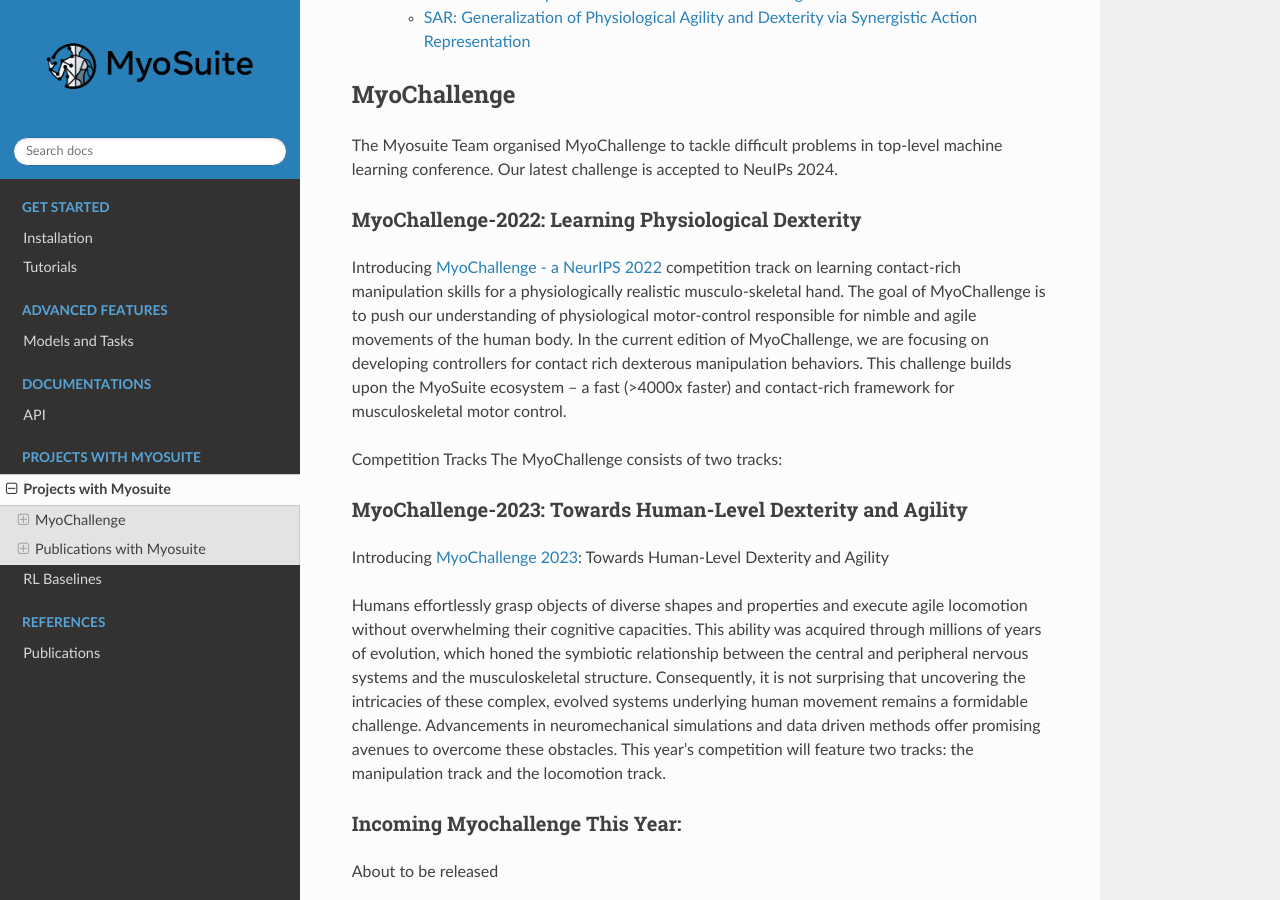
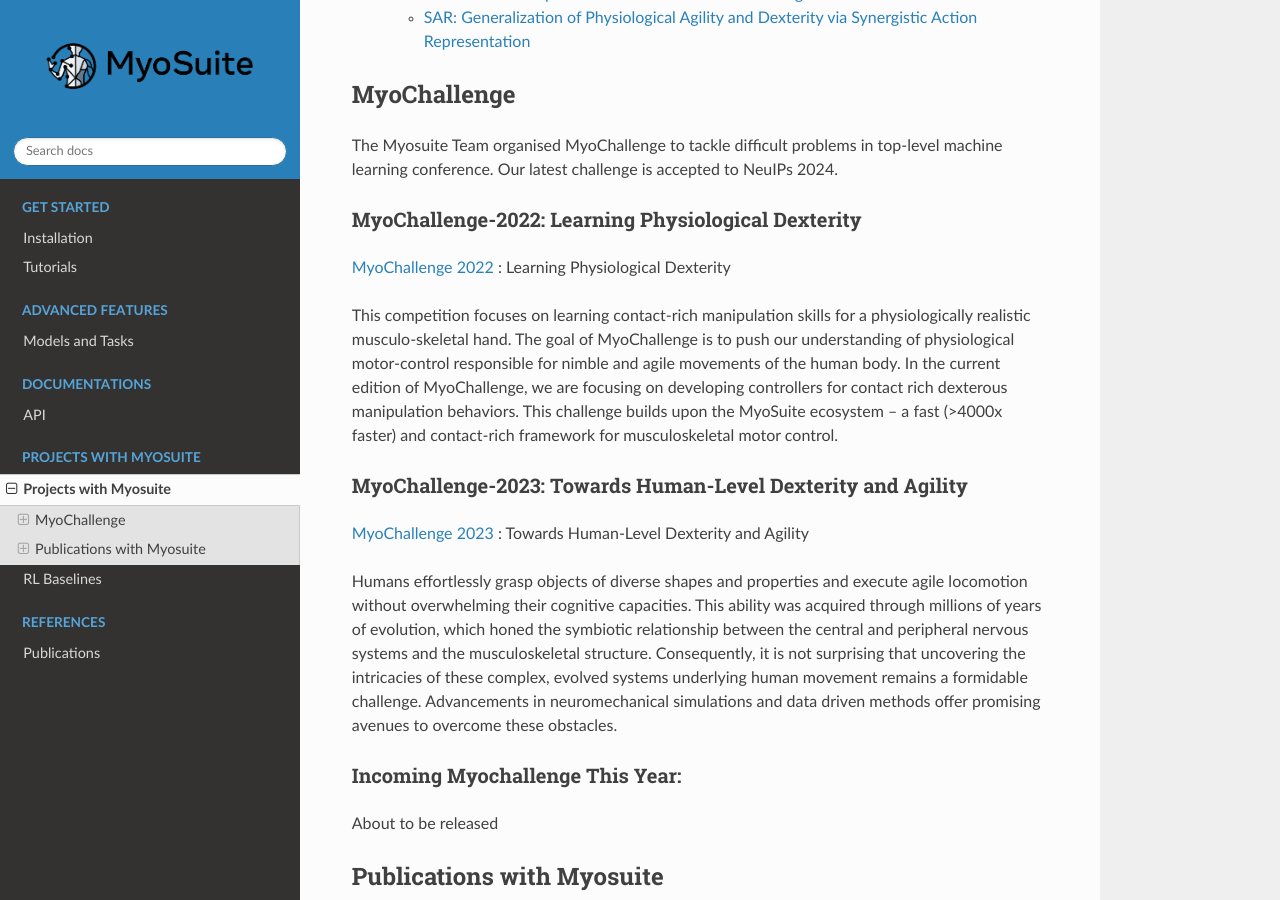
Before and after one commit to MyoHub/myosuite, a Sphinx documentation site: the page built from docs/source/projects.rst, in a window 1280 px wide and 900 px high, scrolled down 406 px. Built offline with Sphinx 7.4.7 and the Read the Docs theme 2.0.0, drawn with Linux system fonts in a browser that asks for light colours.

Commit message:
fixing todos and addressing language concerns

```diff
--- a/docs/source/index.rst
+++ b/docs/source/index.rst
@@ -7,7 +7,7 @@ Check our `github repository <https://github.com/MyoHub/myosuite>`__ for more te
 
 Our paper can be found at: `https://arxiv.org/abs/2205.13600 <https://arxiv.org/abs/2205.13600>`__
 
-Before you start, we highly recommended to have a basic understanding of `OpenAI Gym API <https://gymnasium.farama.org/>`__. Principle knowledge in Reinforcement Learning is also expected for a best experience.
+Users are expected to have a foundational understanding of Reinforcement Learning and to review the `OpenAI Gym API <https://gymnasium.farama.org/>`__ to have the best experience with Myosuite.
 
 .. note::
 
--- a/docs/source/projects.rst
+++ b/docs/source/projects.rst
@@ -26,7 +26,9 @@ Our latest challenge is accepted to NeuIPs 2024.
 MyoChallenge-2022: Learning Physiological Dexterity
 ++++++++++++++++++++++++++++++++++++++++++++++++++++++++++++++++++
 
-Introducing `MyoChallenge - a NeurIPS 2022 <https://sites.google.com/view/myochallenge>`__ competition track on learning contact-rich manipulation skills for a physiologically
+`MyoChallenge 2022 <https://sites.google.com/view/myochallenge>`__ : Learning Physiological Dexterity
+
+This competition focuses on learning contact-rich manipulation skills for a physiologically
 realistic musculo-skeletal hand. The goal of MyoChallenge is to push our understanding of physiological motor-control responsible
 for nimble and agile movements of the human body. In the current edition of MyoChallenge,
 we are focusing on developing controllers for contact rich dexterous manipulation behaviors.
@@ -35,16 +37,12 @@ for musculoskeletal motor control.
 
 
 
-
-Competition Tracks
-The MyoChallenge consists of two tracks:
-
 .. _myo_challenge_23:
 
 MyoChallenge-2023: Towards Human-Level Dexterity and Agility
 ++++++++++++++++++++++++++++++++++++++++++++++++++++++++++++++++++++
 
-Introducing `MyoChallenge 2023 <https://sites.google.com/view/myosuite/myochallenge/myochallenge-2023>`__: Towards Human-Level Dexterity and Agility
+`MyoChallenge 2023 <https://sites.google.com/view/myosuite/myochallenge/myochallenge-2023>`__ : Towards Human-Level Dexterity and Agility
 
 Humans effortlessly grasp objects of diverse shapes and properties and execute
 agile locomotion without overwhelming their cognitive capacities. This ability was acquired
@@ -52,7 +50,7 @@ through millions of years of evolution, which honed the symbiotic relationship b
 peripheral nervous systems and the musculoskeletal structure. Consequently, it is not surprising that
 uncovering the intricacies of these complex, evolved systems underlying human movement remains a formidable
 challenge. Advancements in neuromechanical simulations and data driven methods offer promising avenues to
-overcome these obstacles. This year’s competition will feature two tracks: the manipulation track and the locomotion track.
+overcome these obstacles.
 
 .. _myo_challenge_24:
 
```
Also changed, not shown: README.md (+1 -2 lines), 1 other file.
